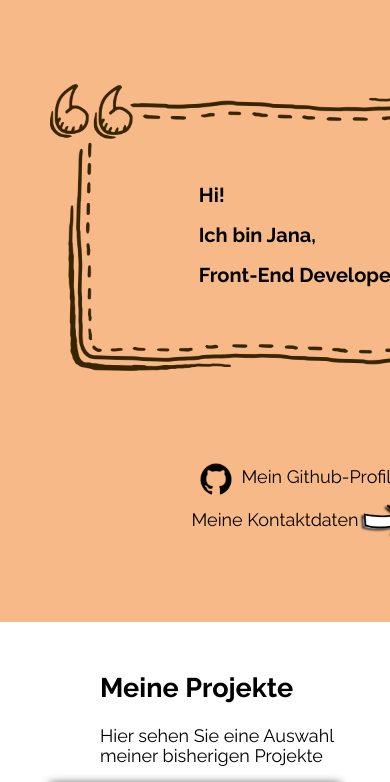
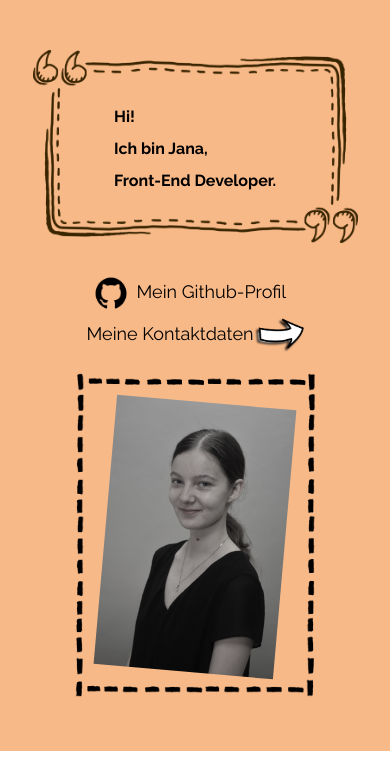
Before and after one commit to JaBoe97/portfolio, a website built with Vite: page index.html in a window 390 px wide. Shown: the top 782 px of the page. Built offline with nearby package versions, Linux system fonts and the light colour scheme; a web font is replaced by a local one.

Commit message:
footer; navbar; introduction-section being responsive

```diff
--- a/index.html
+++ b/index.html
@@ -11,20 +11,30 @@
   </head>
 
   <body>
+    <header>
+      <nav>
+        <ul class="navbar-list">
+          <li><a href="#introduction-section">Einleitung</a></li>
+          <li><a href="#projects-section">Projekte</a></li>
+          <li><a href="#cv-section">Lebenslauf</a></li>
+          <li><a href="#skills-section">Fähigkeiten & Erfahrungen</a></li>
+        </ul>
+      </nav>
+    </header>
+    <main>
       <h1 class="sr-only">Jana's Portfolio</h1>
 
       <!-- Introduction -->
       <section
-      id="introduction"
+        id="introduction-section"
         aria-labelledby="introduction"
         class="introduction-profil-picture-section"
       >
-      <h2 id="introduction" class="sr-only">Introduction</h2>
+        <h2 id="introduction" class="sr-only">Einleitung</h2>
         <div class="introduction-container">
           <img
+            class="introduction-background-image"
             src="images/transparents/zitat.png"
-          width="500px"
-          height="auto"
             alt=""
           />
           <div class="introduction-text">
@@ -56,29 +66,33 @@
 
         <div class="profile-picture-container">
           <img
+            class="profile-picture-background-image"
             src="images/transparents/rahmen.png"
-          width="400px"
-          height="auto"
             alt=""
           />
           <img
+            class="profile-picture"
             src="images/Profilbild.jpg"
-          width="300px"
-          height="auto"
             alt="Profilbild"
-          class="profile-picture"
           />
         </div>
       </section>
 
       <!-- projects -->
-    <section aria-labelledby="projects" class="projects-section">
+      <section
+        aria-labelledby="projects"
+        class="projects-section"
+        id="projects-section"
+      >
         <h2 id="projects" class="projects-header">Meine Projekte</h2>
         <p class="projects-paragraph">
           Hier sehen Sie eine Auswahl meiner bisherigen Projekte
         </p>
         <div class="projects-container">
-        <article class="project-container" onclick="openLiveSiteNotification()">
+          <article
+            class="project-container"
+            onclick="openLiveSiteNotification()"
+          >
             <h3>Notifications Page</h3>
             <img
               src="images/screenshots/Notifications page thumbnail.png"
@@ -113,7 +127,7 @@
       </section>
 
       <!-- CV -->
-    <section aria-labelledby="cv" class="cv-section">
+      <section aria-labelledby="cv" class="cv-section" id="cv-section">
         <h2 id="cv" class="cv-header">Lebenslauf</h2>
         <img src="images/transparents/straße.png" class="road-image" alt="" />
         <article aria-labelledby="graduation" class="graduation-article">
@@ -144,7 +158,8 @@
                 Semesterprojekt
               </h4>
               <p id="semesterProject" class="semster-project-info-box">
-              "Erweiterung und Integration eines Projektvergabe-Tools in Felix"
+                "Erweiterung und Integration eines Projektvergabe-Tools in
+                Felix"
               </p>
             </li>
             <li>
@@ -168,7 +183,6 @@
                   <li>Administration des Zeit- und Zutrittskontrollsystems</li>
                   <li>Technische Betreuung der Videokonferenzsysteme</li>
                 </ul>
-              <a>Arbeitszeugnis</a>
               </div>
             </li>
             <li>
@@ -207,7 +221,10 @@
             >
           </p>
         </article>
-      <article aria-labelledby="specialization" class="specialization-article">
+        <article
+          aria-labelledby="specialization"
+          class="specialization-article"
+        >
           <h3 id="specialization">
             Spezialisierung im Bereich <br />
             Web Development 2021 - heute
@@ -225,8 +242,12 @@
       </section>
 
       <!-- Skills -->
-    <section aria-labelledby="skills" class="skills-section">
-      <h2 id="skills" class="skills-header">Fähigkeiten</h2>
+      <section
+        aria-labelledby="skills"
+        class="skills-section"
+        id="skills-section"
+      >
+        <h2 id="skills" class="skills-header">Fähigkeiten & Erfahrungen</h2>
         <div class="skills-container">
           <img
             src="images/transparents/block.png"
@@ -263,12 +284,13 @@
           <article class="skills-part-2">
             <section>
               <h3 class="skill-headers">Sprachen</h3>
-            Deutsch <span class="dark-dot"></span><span class="dark-dot"></span
+              Deutsch <span class="dark-dot"></span
               ><span class="dark-dot"></span><span class="dark-dot"></span
-            ><span class="dark-dot"></span> <br />
-            Englisch<span class="dark-dot"></span><span class="dark-dot"></span
+              ><span class="dark-dot"></span><span class="dark-dot"></span>
+              <br />
+              Englisch<span class="dark-dot"></span
               ><span class="dark-dot"></span><span class="dark-dot"></span
-            ><span class="dark-dot"></span>
+              ><span class="dark-dot"></span><span class="dark-dot"></span>
             </section>
             <section>
               <h3 class="skill-headers">Relevantes aus dem Studium:</h3>
@@ -281,6 +303,7 @@
           </article>
         </div>
       </section>
+
       <section
         aria-label="zum Seitenanfang springen"
         class="jump-to-start-section"
@@ -295,7 +318,7 @@
             /></button
         ></a>
       </section>
-  </body>
+    </main>
 
     <footer>
       <section aria-label="social links" class="social-links-section">
@@ -335,9 +358,14 @@
           boehler.jana@gmail.com
         </div>
         <div>
-        <img class="mobile-logo" src="images/transparents/telefon.png" alt="" />
+          <img
+            class="mobile-logo"
+            src="images/transparents/telefon.png"
+            alt=""
+          />
           01575/8749390
         </div>
       </section>
     </footer>
+  </body>
 </html>
--- a/stylesheets/style.css
+++ b/stylesheets/style.css
@@ -51,6 +51,23 @@ a:focus,
 .cv-header,
 .skills-header {
   margin-left: 50px;
+  font-weight: 700;
+}
+
+.black-github-logo,
+.contact-link-logo,
+.github-logo,
+.frontend-mentor-logo,
+.email-logo,
+.mobile-logo {
+  vertical-align: middle;
+}
+
+/* Header */
+.navbar-list {
+  display: flex;
+  justify-content: space-evenly;
+  list-style-type: none;
 }
 
 /* introduction */
@@ -58,6 +75,7 @@ a:focus,
 .introduction-profil-picture-section {
   display: grid;
   background-color: var(--orange);
+  gap: 20px;
 }
 
 .introduction-container {
@@ -67,6 +85,10 @@ a:focus,
   grid-column: 1;
   grid-row: 1;
   margin: auto;
+}
+.introduction-background-image {
+  width: 500px;
+  height: auto;
 }
 .introduction-text {
   position: absolute;
@@ -84,14 +106,6 @@ a:focus,
   margin: auto;
   line-height: 1.5;
 }
-.black-github-logo,
-.contact-link-logo,
-.github-logo,
-.frontend-mentor-logo,
-.email-logo,
-.mobile-logo {
-  vertical-align: middle;
-}
 
 .profile-picture-container {
   position: relative;
@@ -99,9 +113,16 @@ a:focus,
   grid-column: 2;
   grid-row: 1 / span 2;
   justify-self: end;
-  margin-right: 70px;
+  margin-right: 90px;
 }
+.profile-picture-background-image {
+  width: 400px;
+  height: auto;
+}
+
 .profile-picture {
+  width: 300px;
+  height: auto;
   position: absolute;
   top: 50%;
   left: 50%;
@@ -285,8 +306,104 @@ footer {
    mobile
    -------------------*/
 
-@media (max-width: 800px) {
+@media (max-width: 1200px) {
+  .profile-picture-container {
+    margin-right: 0;
+  }
+}
+
+@media (max-width: 1000px) {
+  .introduction-profil-picture-section {
+    padding: 50px 30px;
+  }
+  .introduction-background-image {
+    width: 400px;
+  }
+  .introduction-text {
+    font-size: 18px;
+  }
+
+  .profile-picture-background-image {
+    width: 300px;
+  }
+  .profile-picture {
+    width: 220px;
+  }
+}
+
+@media (max-width: 770px) {
+  nav {
+    display: none;
+  }
+
+  .introduction-background-image {
+    width: 350px;
+  }
+  .introduction-text {
+    font-size: 16px;
+  }
+
+  .profile-picture-background-image {
+    width: 250px;
+  }
+  .profile-picture {
+    width: 180px;
+  }
+
   .project-container > img {
     width: 100%;
   }
 }
+
+@media (max-width: 700px) {
+  .introduction-container {
+    grid-column: 1 / span 2;
+  }
+  .introduction-background-image {
+    width: 400px;
+  }
+  .introduction-text {
+    font-size: 18px;
+  }
+
+  .profile-picture-container {
+    grid-row: 2;
+    justify-self: center;
+  }
+
+  .projects-header,
+  .projects-paragraph {
+    margin-left: 0;
+  }
+}
+
+@media (max-width: 590px) {
+  .introduction-container {
+    grid-column: 1;
+  }
+  .profile-picture-container {
+    grid-column: 1;
+    grid-row: 3;
+  }
+  .profile-picture-background-image {
+    width: 300px;
+  }
+  .profile-picture {
+    width: 220px;
+  }
+}
+
+@media (max-width: 480px) {
+  .introduction-background-image {
+    width: 325px;
+  }
+  .introduction-text {
+    font-size: 16px;
+  }
+  .profile-picture-background-image {
+    width: 250px;
+  }
+  .profile-picture {
+    width: 180px;
+  }
+}
```
Lines whose indentation alone changed are shown as unchanged.
